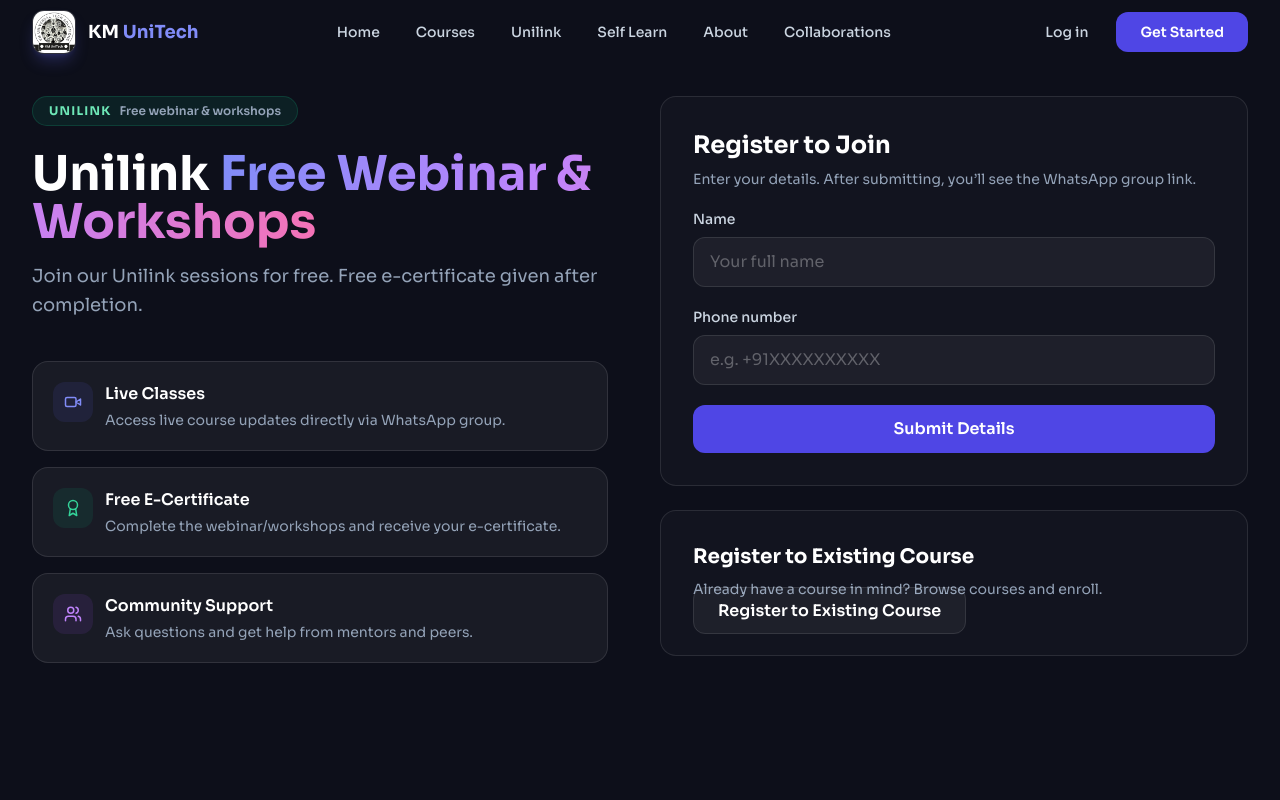
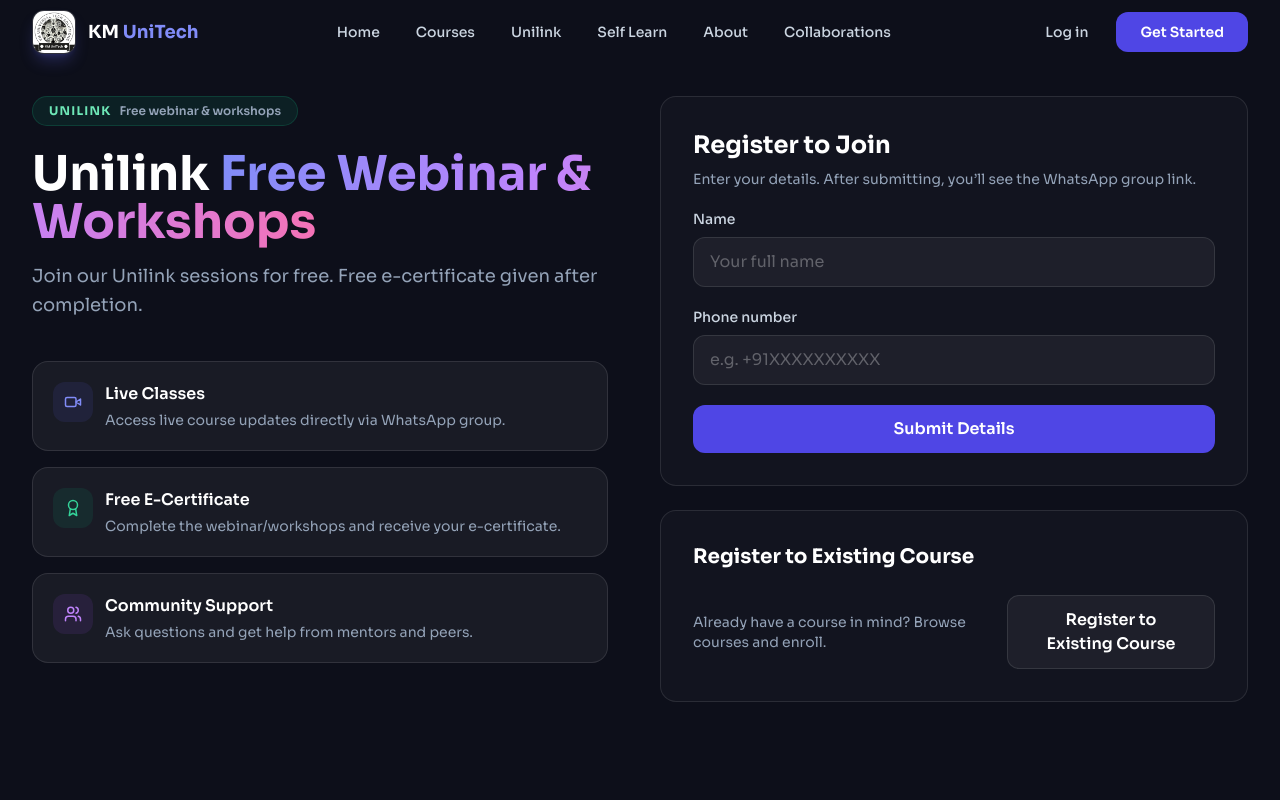
Before and after one commit to BR2005/kmunitech, a React (Vite) app in the folder kmuni-tech-frontend/: page /unilink in a window 1280 px wide. Shown: the top 800 px of the page. Built offline with nearby package versions, Linux system fonts and the light colour scheme; no server answers.

Commit message:
frontendf changes

```diff
--- a/kmuni-tech-frontend/src/pages/public/UnilinkPage.tsx
+++ b/kmuni-tech-frontend/src/pages/public/UnilinkPage.tsx
@@ -166,14 +166,16 @@
                 <div className="space-y-3">
                   <div>
                     <h2 className="text-xl font-bold text-white">Register to Existing Course</h2>
-                    <p className="text-slate-400 text-sm mt-2">
-                      Already have a course in mind? Browse courses and enroll.
-                    </p>
+                    <div className="mt-6 flex flex-col gap-4 md:flex-row md:items-center md:gap-6">
+                      <p className="text-slate-400 text-sm">
+                        Already have a course in mind? Browse courses and enroll.
+                      </p>
+
+                      <Link to="/courses" className="btn-secondary w-full text-center md:w-auto">
+                        Register to Existing Course
+                      </Link>
+                    </div>
                   </div>
-
-                  <Link to="/courses" className="btn-secondary w-full text-center">
-                    Register to Existing Course
-                  </Link>
                 </div>
               </section>
             </div>
```
